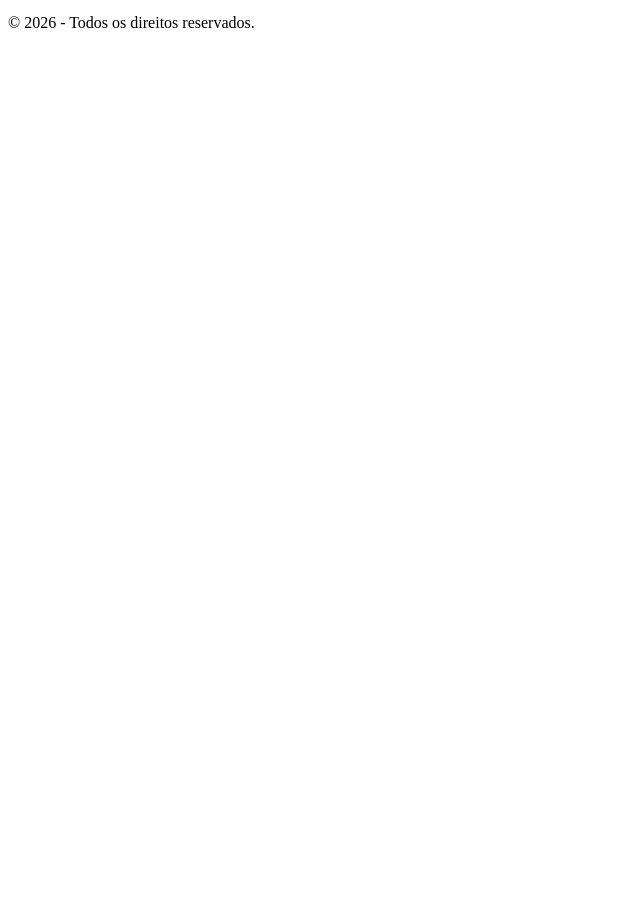
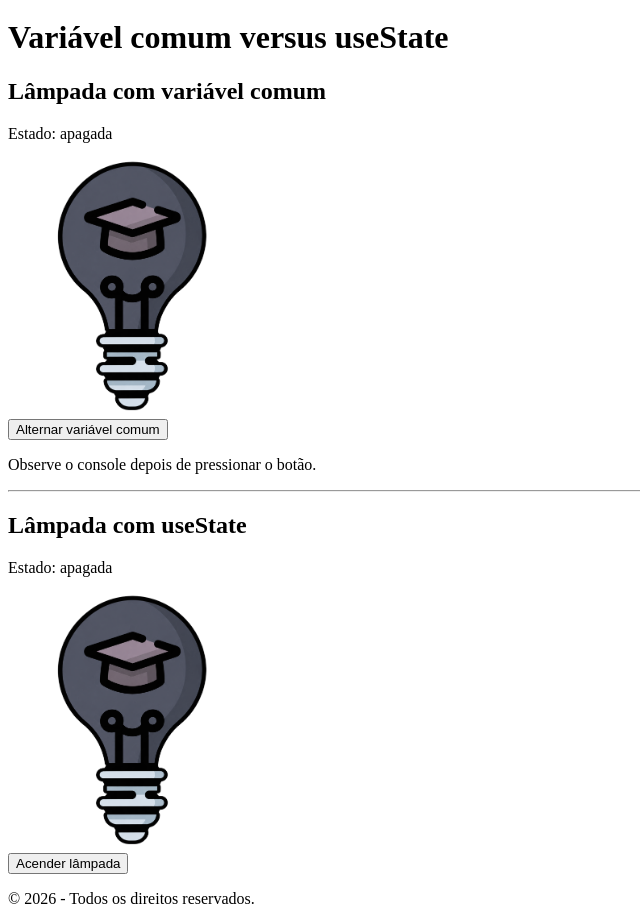
Before and after one commit to 1TDSPF-26/front-2sem-aula-10, a React (Vite) app in the folder my-app/: page / in a window 1280 px wide. Shown: the part 2061-2985 px from the top of the page, without its empty margins (0-640 px from the left). Before the commit the page ends 2109 px from the top, so only its background shows below. Built offline with nearby package versions, Linux system fonts and the light colour scheme.

Commit message:
feat: Adicionar lampada com useState.

```diff
--- a/my-app/src/App.tsx
+++ b/my-app/src/App.tsx
@@ -1,5 +1,6 @@
 import Cabecalho from './components/Cabecalho/Cabecalho'
 import Conteudo from './components/Conteudo/Conteudo'
+import Lampada from './components/Lampada'
 import Rodape from './components/Rodape/Rodape'
 
 export default function App() {
@@ -7,6 +8,7 @@ export default function App() {
     <div>
       <Cabecalho />
       <Conteudo />
+      <Lampada />
       <Rodape />
     </div>
   )
--- /dev/null
+++ b/my-app/src/components/Lampada/index.tsx
@@ -0,0 +1,80 @@
+import { useState } from 'react'
+
+export default function Lampada() {
+  // Variável comum.
+  // Ela pode mudar, mas não atualiza a interface.
+  let lampadaComumAcesa = false
+
+  // Estado controlado pelo React.
+  // false: lâmpada apagada.
+  // true: lâmpada acesa.
+  const [lampadaStateAcesa, setLampadaStateAcesa] = useState(false)
+
+  function alternarVariavelComum() {
+    // Inverte o valor da variável comum.
+    lampadaComumAcesa = !lampadaComumAcesa
+    // O novo valor poderá ser observado no console.
+    console.log('Variável comum:', lampadaComumAcesa)
+  }
+  function alternarUseState() {
+    setLampadaStateAcesa((estadoAtual) => !estadoAtual,) //false → true, true  → false
+  }
+
+  return (
+    <main>
+      <h1>Variável comum versus useState</h1>
+
+      <section>
+        <h2>Lâmpada com variável comum</h2>
+
+        <p>
+          Estado: {lampadaComumAcesa ? ' acesa' : ' apagada'}
+        </p>
+
+        <img
+          src={lampadaComumAcesa ? '/images/lampada-acesa.png' : '/images/lampada-apagada.png'}
+          alt={lampadaComumAcesa ? 'Lâmpada controlada por variável comum acesa' : 'Lâmpada controlada por variável comum apagada'}
+          width="250"
+        />
+
+        <div>
+          <button
+            onClick={alternarVariavelComum} type="button"> Alternar variável comum
+          </button>
+        </div>
+
+        <p>
+          Observe o console depois de pressionar o botão.
+        </p>
+      </section>
+
+      <hr />
+
+      <section>
+        <h2>Lâmpada com useState</h2>
+
+        <p>
+          Estado: {lampadaStateAcesa ? ' acesa' : ' apagada'}
+        </p>
+
+        <img
+          src={lampadaStateAcesa ? '/images/lampada-acesa.png' : '/images/lampada-apagada.png'}
+          alt={lampadaStateAcesa ? 'Lâmpada controlada pelo useState acesa' : 'Lâmpada controlada pelo useState apagada'}
+          width="250"
+        />
+
+        <div>
+          <button
+            aria-pressed={lampadaStateAcesa}
+            onClick={alternarUseState}
+            type="button"
+          >
+            {lampadaStateAcesa
+              ? 'Apagar lâmpada'
+              : 'Acender lâmpada'}
+          </button>
+        </div>
+      </section>
+    </main>
+  )
+}
```
Also changed, not shown: my-app/public/images/lampada-acesa.png (added), my-app/public/images/lampada-apagada.png (added).
